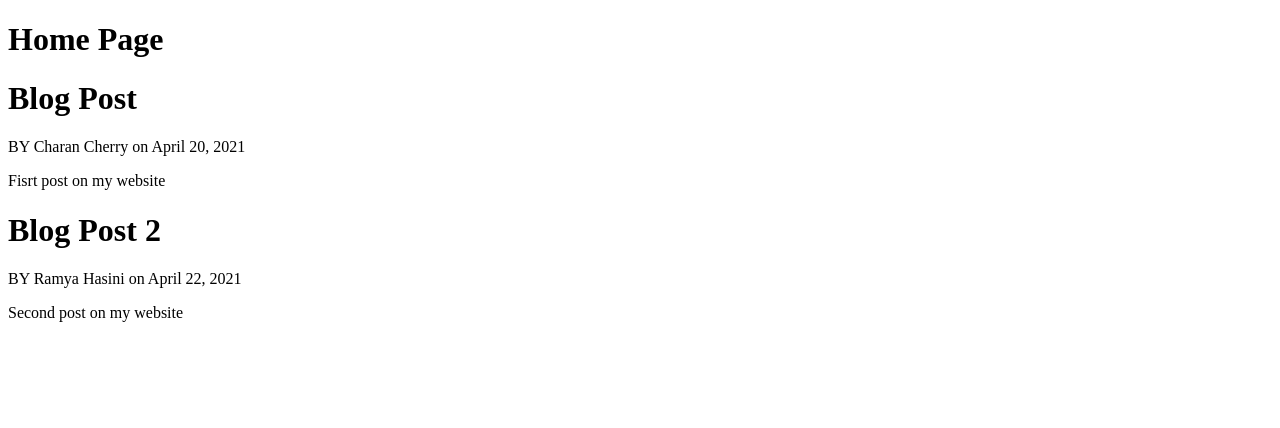
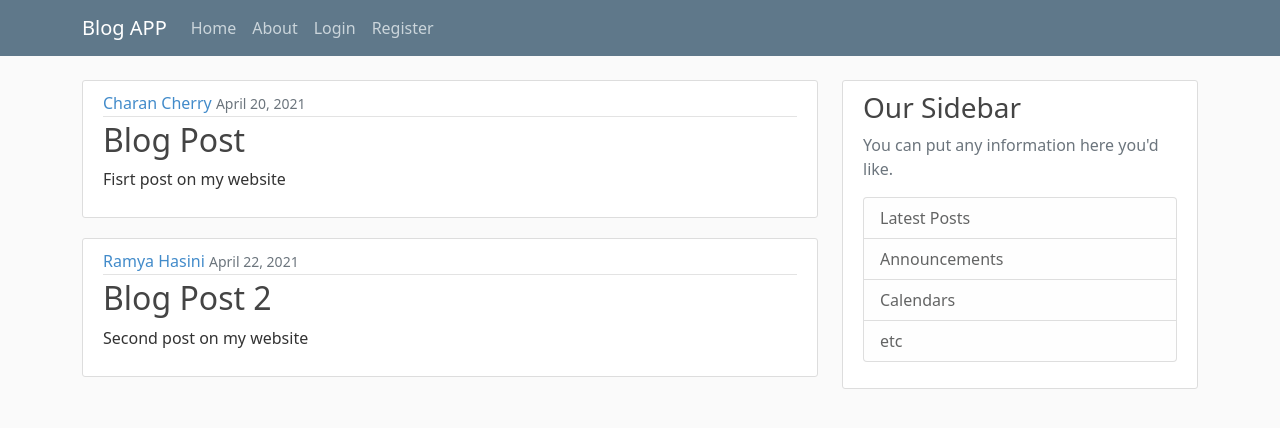
Before and after one commit to NoobyCoders1289/FlaskApps, a Flask app: page / in a window 1280 px wide. Shown: the top 428 px of the page. Run offline with Flask 2, Linux system fonts and the light colour scheme.

Commit message:
added some templates and static files

```diff
--- a/BlogApp/app.py
+++ b/BlogApp/app.py
@@ -1,4 +1,5 @@
-from flask import Flask, render_template
+from distutils.log import debug
+from flask import Flask, render_template, url_for
 
 app=Flask(__name__)
 
@@ -23,12 +24,14 @@ posts = [
 @app.route('/')
 @app.route('/home')
 def hello():
-    return render_template('home.html',posts=posts,title='All Posts')
+    return render_template('home.html',posts=posts,)
 
 @app.route('/about')
 def about():
-     return render_template('about.html')
+    title = "About"
+    return render_template('about.html',title=title)
 
 #To run the app.py in debug Mode
-# if __name__ =="__main__":
-#     app.run(debug=True)
+# * ! danger
+if __name__=='__main__':
+    app.run(debug=True)
--- /dev/null
+++ b/BlogApp/static/main.css
@@ -0,0 +1,85 @@
+body {
+    background: #fafafa;
+    color: #333333;
+    margin-top: 5rem;
+  }
+
+  h1, h2, h3, h4, h5, h6 {
+    color: #444444;
+  }
+
+  .bg-steel {
+    background-color: #5f788a;
+  }
+
+  .site-header .navbar-nav .nav-link {
+    color: #cbd5db;
+  }
+
+  .site-header .navbar-nav .nav-link:hover {
+    color: #ffffff;
+  }
+
+  .site-header .navbar-nav .nav-link.active {
+    font-weight: 500;
+  }
+
+  .content-section {
+    background: #ffffff;
+    padding: 10px 20px;
+    border: 1px solid #dddddd;
+    border-radius: 3px;
+    margin-bottom: 20px;
+  }
+
+  .article-title {
+    color: #444444;
+    text-decoration: none;
+  }
+  .article-author{
+    color: #428bca;
+    text-decoration:none;
+  }
+
+  a.article-title:hover {
+    color: #428bca;
+    text-decoration:none;
+  }
+
+  .article-content {
+    white-space: pre-line;
+  }
+
+  .article-img {
+    height: 65px;
+    width: 65px;
+    margin-right: 16px;
+  }
+
+  .article-metadata {
+    padding-bottom: 1px;
+    margin-bottom: 4px;
+    border-bottom: 1px solid #e3e3e3
+  }
+
+  .article-metadata a:hover {
+    color: #333;
+    text-decoration: none;
+  }
+
+  .article-svg {
+    width: 25px;
+    height: 25px;
+    vertical-align: middle;
+  }
+
+  .account-img {
+    height: 125px;
+    width: 125px;
+    margin-right: 20px;
+    margin-bottom: 16px;
+  }
+
+  .account-heading {
+    font-size: 2.5rem;
+  }
--- /dev/null
+++ b/BlogApp/templates/base.html
@@ -0,0 +1,78 @@
+<!doctype html>
+<html lang="en">
+
+<head>
+  <!-- Required meta tags -->
+  <meta charset="utf-8">
+  <meta name="viewport" content="width=device-width, initial-scale=1">
+
+  <!-- Bootstrap CSS -->
+  <link href="https://cdn.jsdelivr.net/npm/bootstrap@5.1.3/dist/css/bootstrap.min.css" rel="stylesheet"
+    integrity="sha384-1BmE4kWBq78iYhFldvKuhfTAU6auU8tT94WrHftjDbrCEXSU1oBoqyl2QvZ6jIW3" crossorigin="anonymous">
+  <link rel="stylesheet" type="text/css" href="{{ url_for('static',filename='main.css')}}">
+  {% if title %}
+  <title>Blog App - {{title}}</title>
+  {% else %}
+  <title>Blog App</title>
+  {% endif %}
+</head>
+
+<body>
+  <header class="site-header">
+    <nav class="navbar navbar-expand-md navbar-dark bg-steel fixed-top">
+      <div class="container">
+        <a class="navbar-brand mr-4" href="/">Blog APP</a>
+        <button class="navbar-toggler" type="button" data-toggle="collapse" data-target="#navbarToggle"
+          aria-controls="navbarToggle" aria-expanded="false" aria-label="Toggle navigation">
+          <span class="navbar-toggler-icon"></span>
+        </button>
+        <div class="collapse navbar-collapse" id="navbarToggle">
+          <div class="navbar-nav ">
+            <a class="nav-item nav-link" href="/">Home</a>
+            <a class="nav-item nav-link" href="/about">About</a>
+          </div>
+          <!-- Navbar Right Side -->
+          <div class="navbar-nav mr-auto">
+            <a class="nav-item nav-link" href="/login">Login</a>
+            <a class="nav-item nav-link" href="/register">Register</a>
+          </div>
+        </div>
+      </div>
+    </nav>
+  </header>
+  <main role="main" class="container">
+    <div class="row">
+      <div class="col-md-8">
+        {% block content %}{% endblock %}
+      </div>
+      <div class="col-md-4">
+        <div class="content-section">
+          <h3>Our Sidebar</h3>
+          <p class='text-muted'>You can put any information here you'd like.
+          <ul class="list-group">
+            <li class="list-group-item list-group-item-light">Latest Posts</li>
+            <li class="list-group-item list-group-item-light">Announcements</li>
+            <li class="list-group-item list-group-item-light">Calendars</li>
+            <li class="list-group-item list-group-item-light">etc</li>
+          </ul>
+          </p>
+        </div>
+      </div>
+    </div>
+  </main>
+
+  <!-- Optional JavaScript; choose one of the two! -->
+
+  <!-- Option 1: Bootstrap Bundle with Popper -->
+  <script src="https://cdn.jsdelivr.net/npm/bootstrap@5.1.3/dist/js/bootstrap.bundle.min.js"
+    integrity="sha384-ka7Sk0Gln4gmtz2MlQnikT1wXgYsOg+OMhuP+IlRH9sENBO0LRn5q+8nbTov4+1p"
+    crossorigin="anonymous"></script>
+
+  <!-- Option 2: Separate Popper and Bootstrap JS -->
+  <!--
+    <script src="https://cdn.jsdelivr.net/npm/@popperjs/core@2.10.2/dist/umd/popper.min.js" integrity="sha384-7+zCNj/IqJ95wo16oMtfsKbZ9ccEh31eOz1HGyDuCQ6wgnyJNSYdrPa03rtR1zdB" crossorigin="anonymous"></script>
+    <script src="https://cdn.jsdelivr.net/npm/bootstrap@5.1.3/dist/js/bootstrap.min.js" integrity="sha384-QJHtvGhmr9XOIpI6YVutG+2QOK9T+ZnN4kzFN1RtK3zEFEIsxhlmWl5/YESvpZ13" crossorigin="anonymous"></script>
+    -->
+</body>
+
+</html>
--- a/BlogApp/templates/home.html
+++ b/BlogApp/templates/home.html
@@ -1,22 +1,16 @@
-<!DOCTYPE html>
-<html lang="en">
-<head>
-    <meta charset="UTF-8">
-    <meta http-equiv="X-UA-Compatible" content="IE=edge">
-    <meta name="viewport" content="width=device-width, initial-scale=1.0">
-    {% if title %}
-        <title>Blog App - {{title}}</title>
-    {% else %}
-    <title>Blog App</title>
-    {% endif %}
+{% extends "base.html" %}
 
-</head>
-<body>
-    <h1>Home Page</h1>
+{% block content %}
     {% for post in posts %}
-        <h1>{{post.title}}</h1>
-        <p>BY {{post.author}} on {{post.date_posted}}</p>
-        <p>{{post.content}}</p>
+    <article class="media content-section">
+        <div class="media-body">
+          <div class="article-metadata">
+            <a class="article-author" href="#">{{ post.author }}</a>
+            <small class="text-muted">{{ post.date_posted }}</small>
+          </div>
+          <h2><a class="article-title" href="#">{{ post.title }}</a></h2>
+          <p class="article-content">{{ post.content }}</p>
+        </div>
+      </article>
     {% endfor %}
-</body>
-</html>
+{% endblock content %}
```
Also changed, not shown: BlogApp/templates/about.html (+4 -11 lines).
